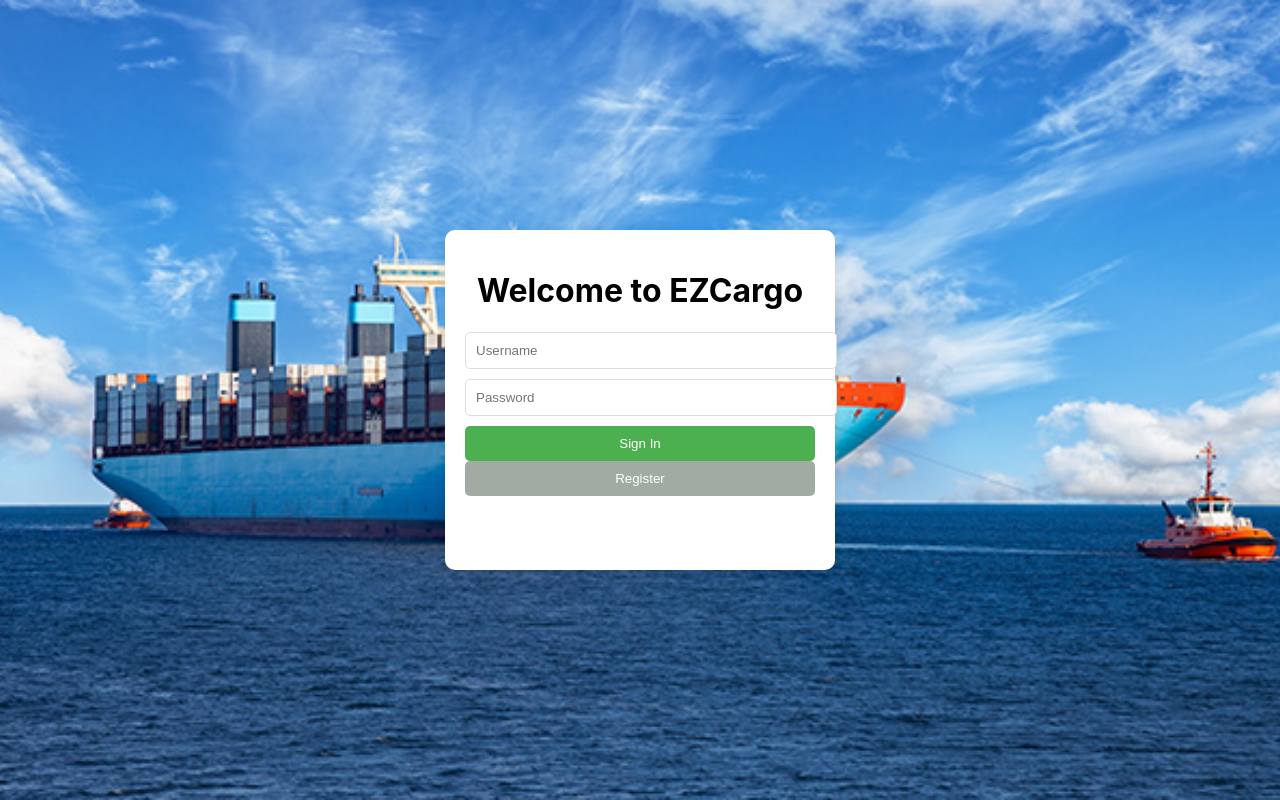
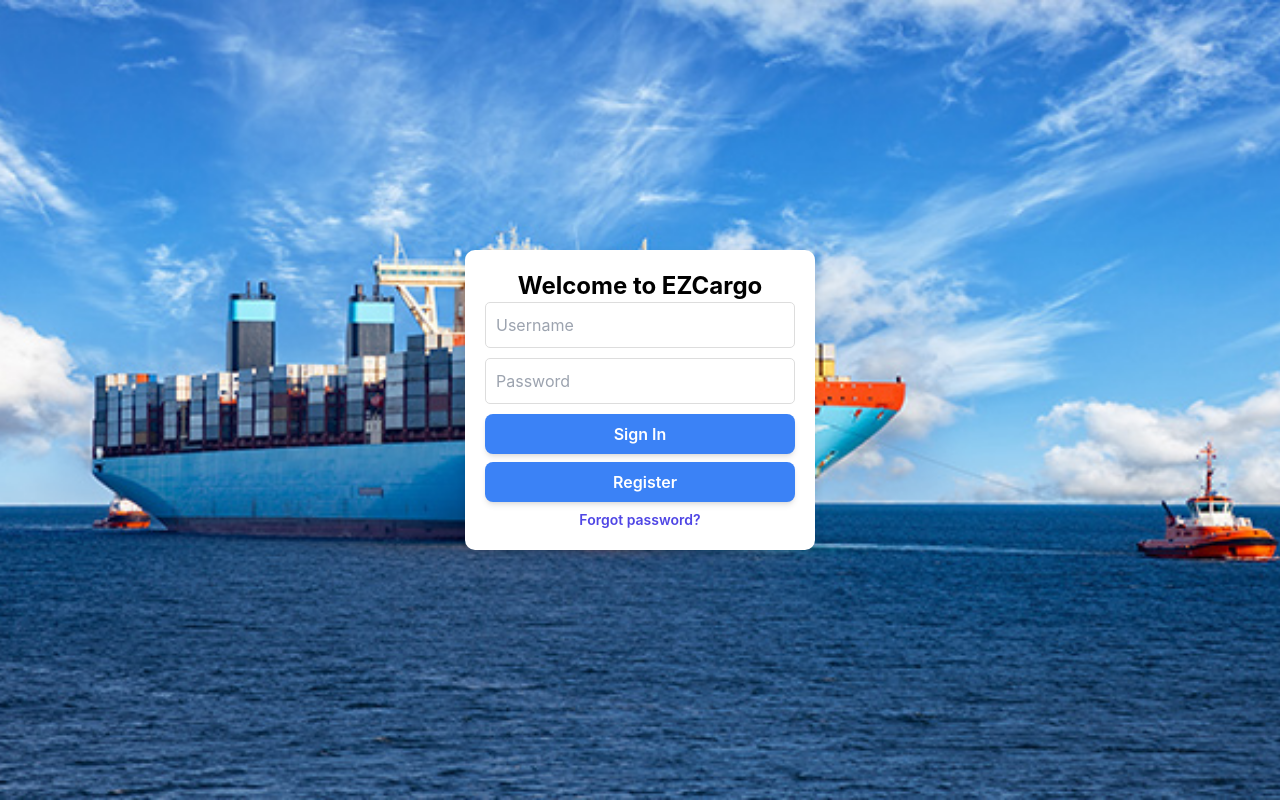
Before and after one commit to Stefan-Vo/EZCargo, a React (Create React App) app in the folder my-react-app/: page / in a window 1280 px wide. Built offline with nearby package versions, Linux system fonts and the light colour scheme.

Commit message:
UI update

```diff
--- /dev/null
+++ b/my-react-app/postcss.config.js
@@ -0,0 +1,6 @@
+module.exports = {
+    plugins: {
+      tailwindcss: {},
+      autoprefixer: {},
+    },
+  };
--- a/my-react-app/src/App.css
+++ b/my-react-app/src/App.css
@@ -1,3 +1,8 @@
+@tailwind base;
+@tailwind components;
+@tailwind utilities;
+
+
 .App {
   text-align: center;
 }
@@ -28,9 +33,8 @@
   color: #61dafb;
 }
 
-h1 {
-  text-align: center;
-}
+
+
 
 
 .grid-container {
--- a/my-react-app/src/App.js
+++ b/my-react-app/src/App.js
@@ -20,7 +20,7 @@ function SignIn({ setIsAuthenticated }) {
   return (
 
     <div className="sign-in-container">
-      <h1>Welcome to EZCargo</h1>
+      <h1 className="text-2xl font-bold text-black-900">Welcome to EZCargo</h1>
       <form onSubmit={handleSignIn} className="sign-in-form">
         <input
           type="text"
@@ -36,12 +36,16 @@ function SignIn({ setIsAuthenticated }) {
           onChange={(e) => setPassword(e.target.value)}
           className="input-field"
         />
-        <button type="submit" className="sign-in-button">
+        <button type="submit" className="w-full px-32 py-2 mb-2 bg-blue-500 text-white font-semibold rounded-lg shadow-md hover:bg-blue-600 focus:outline-none focus:ring-2 focus:ring-blue-500 focus:ring-opacity-50">
+
           Sign In
         </button>
-        <button type="submit" className="register-button">
+        <button type="submit" className="w-full px-32 py-2 mb-2 bg-blue-500 text-white font-semibold rounded-lg shadow-md hover:bg-blue-600 focus:outline-none focus:ring-2 focus:ring-blue-500 focus:ring-opacity-50">
           Register
         </button>
+        <div class="text-sm">
+            <a href="google.com" class="font-semibold text-indigo-600 hover:text-indigo-500">Forgot password?</a>
+        </div>
         </form>
     </div>
   );
@@ -102,7 +106,29 @@ function CommentPage() {
   };
 
   return (
+    <div>
+      <nav class="w-full bg-gray-800">
+       <div class="flex items-center">
+          <div class="shrink-0">
+          </div>
+          <div class="hidden md:block">
+            <div class="ml-10 flex items-baseline space-x-4">
+              <a href="#" class="rounded-md bg-gray-900 px-3 py-2 text-sm font-medium text-white" aria-current="page">Dashboard</a>
+              <a href="#" class="rounded-md px-3 py-2 text-sm font-medium text-gray-300 hover:bg-gray-700 hover:text-white">Calendar</a>
+              <a href="#" class="rounded-md px-3 py-2 text-sm font-medium text-gray-300 hover:bg-gray-700 hover:text-white">Reports</a>
+            </div>
+          </div>
+        </div>
+      </nav>
+
     <div className="app">
+      {/* Add a header or menu */}
+      <div className="header">
+        <h1 className="text-4xl font-bold text-gray-800 leading-tight text-center">EZCargo</h1>
+
+      </div>
+
+      {/* Existing grid-container */}
       <div className="grid-container">
         {gridItems.map((item, index) => (
           <div className="grid-item" key={item.id}>
@@ -125,6 +151,7 @@ function CommentPage() {
         ))}
       </div>
 
+      {/* Existing comment section */}
       <div className="comment-section">
         <textarea
           id="commentBox"
@@ -135,7 +162,9 @@ function CommentPage() {
         <button onClick={submitComment}>Submit Comment</button>
       </div>
     </div>
+  </div>
   );
+
 };
 
 
--- a/my-react-app/src/index.css
+++ b/my-react-app/src/index.css
@@ -1,3 +1,9 @@
+
+@tailwind base;
+@tailwind components;
+@tailwind utilities;
+
+
 body {
   margin: 0;
   font-family: -apple-system, BlinkMacSystemFont, 'Segoe UI', 'Roboto', 'Oxygen',
--- /dev/null
+++ b/my-react-app/tailwind.config.js
@@ -0,0 +1,10 @@
+/** @type {import('tailwindcss').Config} */
+module.exports = {
+  content: [
+    "./src/**/*.{js,jsx,ts,tsx}",
+  ],
+  theme: {
+    extend: {},
+  },
+  plugins: [],
+}
```
Also changed, not shown: my-react-app/package.json (+6 -1 lines), 1 other file (tests, documents, lock files or other folders).
